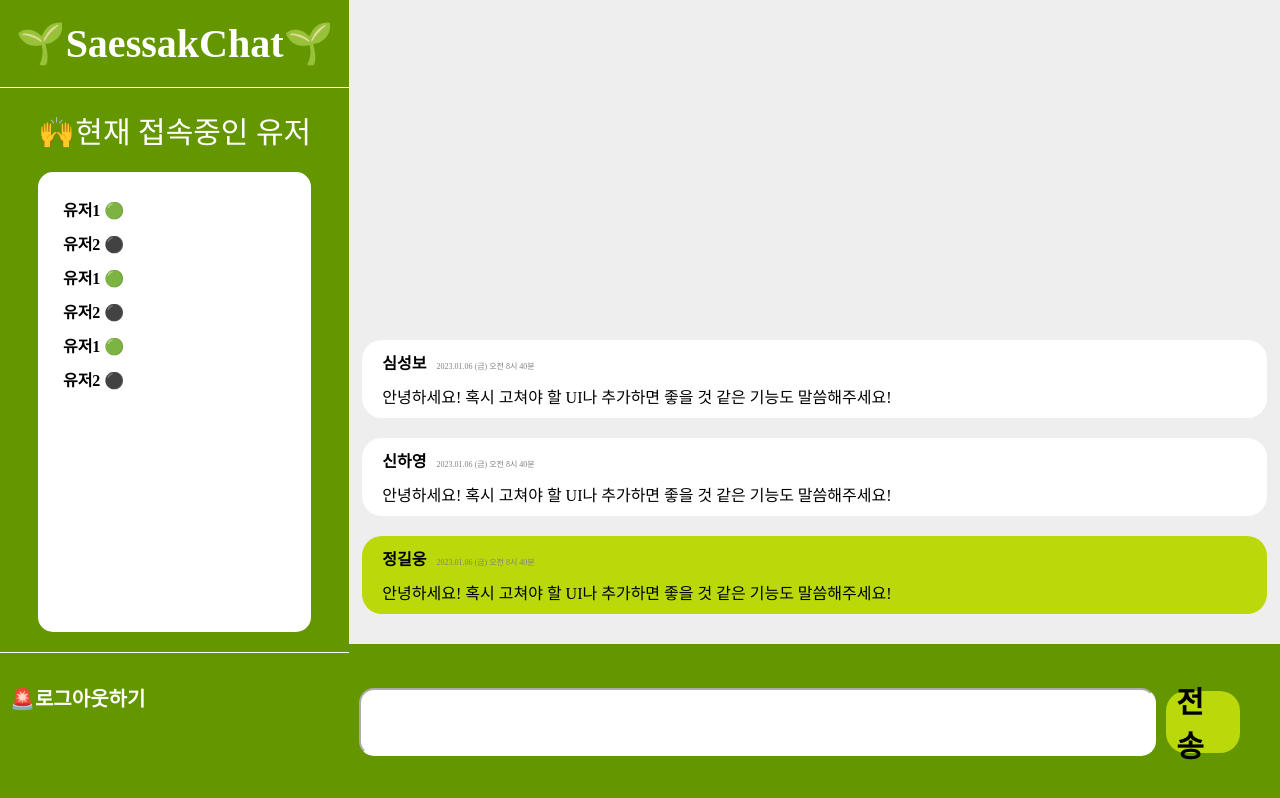
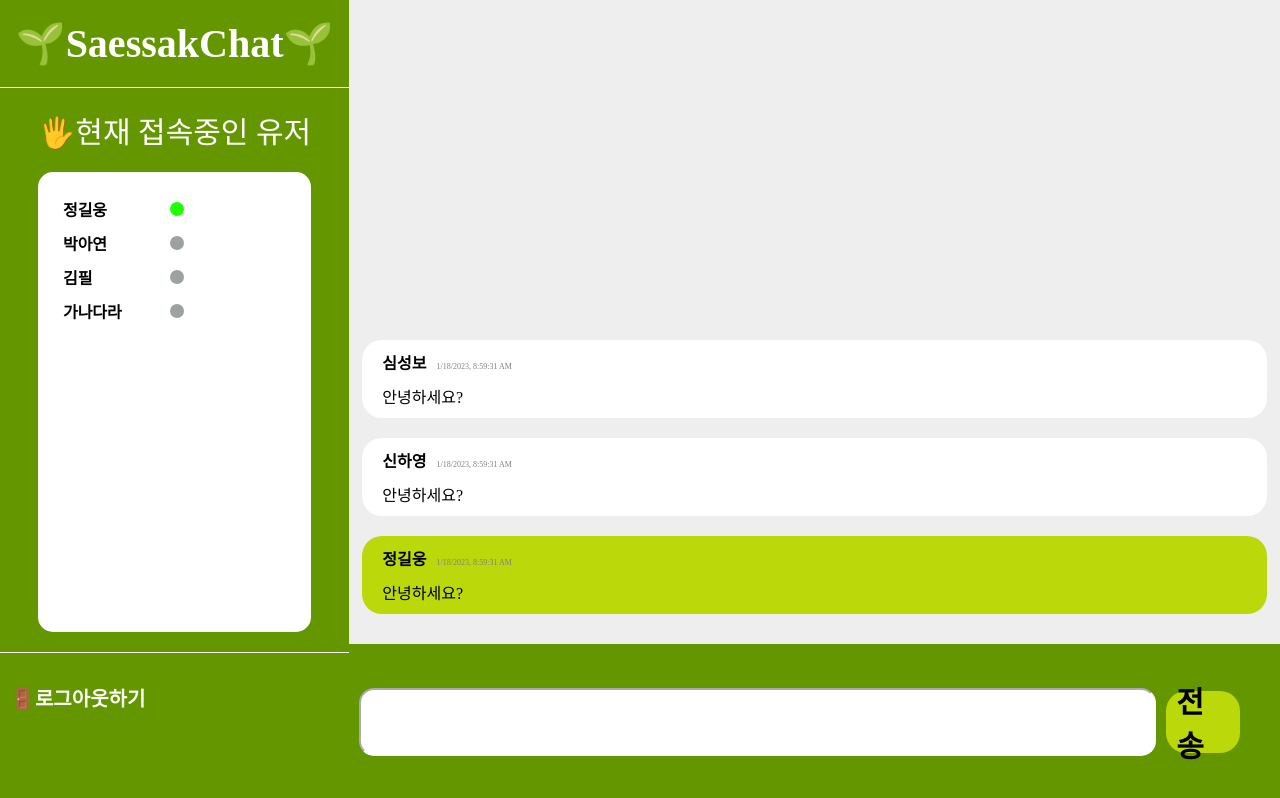
Before and after one commit to saessak-study/saessak-chat-front, a React (Create React App) app: page /mainchat in a window 1280 px wide. Built offline with nearby package versions, Linux system fonts and the light colour scheme.

Commit message:
feat 디자인은 다 끝냄

```diff
--- a/src/components/Common/RegisterInput.js
+++ b/src/components/Common/RegisterInput.js
@@ -1,11 +1,11 @@
 import React from 'react'
 import styles from '../../style/css/registerPage.module.css';
 
-const RegisterInput = ({ message }) => {
+const RegisterInput = ({ message, inputType }) => {
   return (
     <div>
       <div className={styles.register_IDBox}>
-        <input className={styles.register_inputForm}></input>
+        <input className={styles.register_inputForm} type={ inputType }></input>
       </div>
       <div className={styles.register_warningMSG}>
         { message }
--- /dev/null
+++ b/src/components/HomePage/ChatLog.js
@@ -0,0 +1,26 @@
+import React from 'react';
+import styles from '../../style/css/homePage.module.css';
+
+const ChatLog = ({ chatFromMe, userName, chatMessage }) => {
+  const chatDate = new Date();
+  return (
+    <div>
+      <div
+        className={
+          chatFromMe == true
+            ? styles.typed_chat_fromMe
+            : styles.typed_chat_fromPeople
+        }
+      >
+        <div className={styles.typed_chat_info}>
+          <div className={styles.typed_chat_name}>{userName}</div>
+          <div className={styles.typed_chat_time}>
+            {chatDate.toLocaleString()}
+          </div>
+        </div>
+        <div className={styles.typed_chat_message}>{chatMessage}</div>
+      </div>
+    </div>
+  );
+};
+export default ChatLog;
--- /dev/null
+++ b/src/components/HomePage/ChkUserOnline.js
@@ -0,0 +1,21 @@
+import React from 'react'
+import styles from '../../style/css/homePage.module.css'
+
+const ChkUserOnline = ({
+  userName,
+  userOnline
+}) => {
+  return (
+    <div>
+      <div className={styles.user_status}>
+        <div> { userName } </div>
+        {
+          userOnline==true
+          ? <div className={styles.user_OnlineCircle}></div>
+          : <div className={styles.user_OfflineCircle}></div>
+        }
+      </div>
+    </div>
+  )
+}
+export default ChkUserOnline;
--- a/src/pages/HomePage.js
+++ b/src/pages/HomePage.js
@@ -1,4 +1,6 @@
 import React from 'react';
+import ChatLog from '../components/HomePage/ChatLog';
+import ChkUserOnline from '../components/HomePage/ChkUserOnline';
 import styles from '../style/css/homePage.module.css';
 
 const HomePage = () => {
@@ -7,59 +9,33 @@ const HomePage = () => {
       <div className={styles.left_container}>
         <div className={styles.main_logo}>🌱SaessakChat🌱</div>
         <div className={styles.user_container}>
-          <div className={styles.user_online}>🙌현재 접속중인 유저</div>
+          <div className={styles.user_online}>🖐현재 접속중인 유저</div>
           <div className={styles.user_status_container}>
-            <div className={styles.user_status}>
-              <div>유저1 🟢</div>
-            </div>
-            <div className={styles.user_status}>
-              <div>유저2 ⚫</div>
-            </div>
-            <div className={styles.user_status}>
-              <div>유저1 🟢</div>
-            </div>
-            <div className={styles.user_status}>
-              <div>유저2 ⚫</div>
-            </div>
-            <div className={styles.user_status}>
-              <div>유저1 🟢</div>
-            </div>
-            <div className={styles.user_status}>
-              <div>유저2 ⚫</div>
-            </div>
+            <ChkUserOnline userName={'정길웅'} userOnline={true} />
+            <ChkUserOnline userName={'박아연'} userOnline={false} />
+            <ChkUserOnline userName={'김필'} userOnline={false} />
+            <ChkUserOnline userName={'가나다라'} userOnline={false} />
           </div>
         </div>
-        <div className={styles.user_logout}>🚨로그아웃하기</div>
+        <div className={styles.user_logout}>🚪로그아웃하기</div>
       </div>
       <div className={styles.right_container}>
         <div className={styles.chatlog_container}>
-          <div className={styles.typed_chat_fromMe}>
-            <div className={styles.typed_chat_info}>
-              <div className={styles.typed_chat_name}>정길웅</div>
-              <div className={styles.typed_chat_time}>2023.01.06 (금) 오전 8시 40분</div>
-            </div>
-            <div className={styles.typed_chat_message}>
-              안녕하세요! 혹시 고쳐야 할 UI나 추가하면 좋을 것 같은 기능도 말씀해주세요!
-            </div>
-          </div>
-          <div className={styles.typed_chat_fromPeople}>
-            <div className={styles.typed_chat_info}>
-              <div className={styles.typed_chat_name}>신하영</div>
-              <div className={styles.typed_chat_time}>2023.01.06 (금) 오전 8시 40분</div>
-            </div>
-            <div className={styles.typed_chat_message}>
-              안녕하세요! 혹시 고쳐야 할 UI나 추가하면 좋을 것 같은 기능도 말씀해주세요!
-            </div>
-          </div>
-          <div className={styles.typed_chat_fromPeople}>
-            <div className={styles.typed_chat_info}>
-              <div className={styles.typed_chat_name}>심성보</div>
-              <div className={styles.typed_chat_time}>2023.01.06 (금) 오전 8시 40분</div>
-            </div>
-            <div className={styles.typed_chat_message}>
-              안녕하세요! 혹시 고쳐야 할 UI나 추가하면 좋을 것 같은 기능도 말씀해주세요!
-            </div>
-          </div>
+          <ChatLog
+            chatFromMe={true}
+            userName={'정길웅'}
+            chatMessage={'안녕하세요?'}
+          />
+          <ChatLog
+            chatFromMe={false}
+            userName={'신하영'}
+            chatMessage={'안녕하세요?'}
+          />
+          <ChatLog
+            chatFromMe={false}
+            userName={'심성보'}
+            chatMessage={'안녕하세요?'}
+          />
         </div>
         <div className={styles.chatInput_container}>
           <input className={styles.chatInput}></input>
@@ -70,4 +46,12 @@ const HomePage = () => {
   );
 };
 
+/**
+ * TODO 채팅을 쳐서 채팅로그로 보내는 함수 만들기
+ * @param {e} e
+ */
+const inputToChatlog = (e) => {
+  console.log(e.target.value);
+};
+
 export default HomePage;
--- a/src/pages/RegisterPage.js
+++ b/src/pages/RegisterPage.js
@@ -17,12 +17,10 @@ const RegisterPage = () => {
         <div className={styles.register_warningMSG}>
           4~12자의 영문 대소문자와 숫자로만 입력해주세요.
         </div>
-        <RegisterInput
-          message={'8~16자의 소문자,숫자,특수문자를 사용하세요.'}
-        />
-        <RegisterInput message={'비밀번호가 일치하지 않습니다.'} />
-        <RegisterInput message={'올바른 정보를 입력해주세요.'} />
-        <RegisterInput message={'이메일 형식이 맞지 않습니다.'} />
+        <RegisterInput message={'8~16자의 소문자,숫자,특수문자를 사용하세요.'} inputType={"password"}/>
+        <RegisterInput message={'비밀번호가 일치하지 않습니다.'}  inputType={"password"} />
+        <RegisterInput message={'올바른 정보를 입력해주세요.'}  inputType={"text"}/>
+        <RegisterInput message={'이메일 형식이 맞지 않습니다.'}  inputType={"text"} />
         <div className={styles.register_btn}>회원가입</div>
         <Link to="/" style={{ textDecoration: 'none' }}>
           <div className={styles.login_routeBtn}>로그인 화면으로 돌아가기</div>
--- a/src/style/css/homePage.module.css
+++ b/src/style/css/homePage.module.css
@@ -48,6 +48,25 @@ body {
 }
 .user_status_container .user_status {
   padding: 5px;
+  display: flex;
+  align-items: center;
+}
+
+.user_circle, .user_OfflineCircle, .user_OnlineCircle {
+  width: 14px;
+  height: 14px;
+  border-radius: 50%;
+  margin-left: 10px;
+  position: absolute;
+  left: 160px;
+}
+
+.user_OnlineCircle {
+  background-color: #22ff00;
+}
+
+.user_OfflineCircle {
+  background-color: #9ea29e;
 }
 
 .user_logout {
@@ -63,13 +82,13 @@ body {
 
 .right_container {
   width: 80%;
-  background-color: #EEEEEF;
+  background-color: #eeeeef;
   display: flex;
   flex-direction: column;
 }
 
 .chatlog_container {
-  background-color: #EEEEEF;
+  background-color: #eeeeef;
   height: 80vh;
   display: flex;
   flex-direction: column-reverse;
@@ -84,7 +103,7 @@ body {
 }
 
 .typed_chat_fromMe {
-  background-color: #BAD80A;
+  background-color: #bad80a;
 }
 
 .typed_chat_fromPeople {
@@ -125,7 +144,7 @@ body {
 }
 .chatInput_container .chatInput_send {
   display: flex;
-  background-color: #BAD80A;
+  background-color: #bad80a;
   align-items: center;
   font-weight: bold;
   font-size: 30px;
@@ -133,4 +152,5 @@ body {
   margin-right: 40px;
   padding: 0 10px;
   border-radius: 20px;
+  cursor: pointer;
 }
--- a/src/style/homePage.module.scss
+++ b/src/style/homePage.module.scss
@@ -1,15 +1,15 @@
-$main_green : #BAD80A;
-$darkGreen : #649600;
-$background_grey : #EEEEEF;
-body{
+$main_green: #bad80a;
+$darkGreen: #649600;
+$background_grey: #eeeeef;
+body {
   margin: 0;
   padding: 0;
 }
-.mainPage{
+.mainPage {
   display: flex;
   width: 100vw;
 }
-.left_container{
+.left_container {
   width: 30%;
   background-color: $darkGreen;
   display: flex;
@@ -17,7 +17,7 @@ body{
   align-items: center;
   height: 100vh;
 }
-.main_logo{
+.main_logo {
   color: white;
   font-weight: bolder;
   font-size: 40px;
@@ -28,25 +28,43 @@ body{
   display: flex;
   flex-direction: column;
 }
-.user_container{
+.user_container {
   padding: 20px 0;
 }
-.user_online{
+.user_online {
   color: white;
-  font-size : 30px;
+  font-size: 30px;
   padding-bottom: 20px;
 }
-.user_status_container{
+.user_status_container {
   border-radius: 15px;
   background-color: white;
   padding: 20px 10px 10px 20px;
   font-weight: bolder;
   height: 430px;
-  .user_status{
+  .user_status {
     padding: 5px;
+    display: flex;
+    align-items: center;
   }
 }
-.user_logout{
+.user_circle {
+  width: 14px;
+  height: 14px;
+  border-radius: 50%;
+  margin-left: 10px;
+  position: absolute;
+  left: 160px;
+}
+.user_OnlineCircle {
+  @extend .user_circle;
+  background-color: #22ff00;
+}
+.user_OfflineCircle {
+  @extend .user_circle;
+  background-color: #9ea29e;
+}
+.user_logout {
   color: white;
   padding: 30px 20px;
   margin-left: 20px;
@@ -56,14 +74,14 @@ body{
   font-size: 20px;
   cursor: pointer;
 }
-.right_container{
+.right_container {
   width: 80%;
   background-color: $background_grey;
   display: flex;
   flex-direction: column;
 }
 
-.chatlog_container{
+.chatlog_container {
   background-color: $background_grey;
   height: 80vh;
   display: flex;
@@ -71,43 +89,41 @@ body{
   padding-bottom: 20px;
 }
 
-.typed_chatlog{
+.typed_chatlog {
   width: 95%;
   border-radius: 20px;
   padding: 10px 0 10px 20px;
   margin: 10px auto;
 }
-.typed_chat_fromMe{
+.typed_chat_fromMe {
   background-color: $main_green;
   @extend .typed_chatlog;
 }
-.typed_chat_fromPeople{
+.typed_chat_fromPeople {
   background-color: #fff;
   @extend .typed_chatlog;
 }
 
-.typed_chat_info{
+.typed_chat_info {
   display: flex;
   align-items: baseline;
   padding-bottom: 10px;
-  .typed_chat_name{
+  .typed_chat_name {
     font-weight: bold;
   }
-  .typed_chat_time{
+  .typed_chat_time {
     color: grey;
     font-size: 8px;
     margin-left: 10px;
   }
 }
 
-
-
-.chatInput_container{
+.chatInput_container {
   background-color: $darkGreen;
   height: 20%;
   display: flex;
   align-items: center;
-  .chatInput{
+  .chatInput {
     border-radius: 15px;
     border-color: white;
     width: 85%;
@@ -116,10 +132,10 @@ body{
     padding-left: 20px;
     font-size: 20px;
   }
-  .chatInput:focus{
+  .chatInput:focus {
     outline: none;
   }
-  .chatInput_send{
+  .chatInput_send {
     display: flex;
     background-color: $main_green;
     align-items: center;
@@ -129,5 +145,6 @@ body{
     margin-right: 40px;
     padding: 0 10px;
     border-radius: 20px;
+    cursor: pointer;
   }
 }
```
